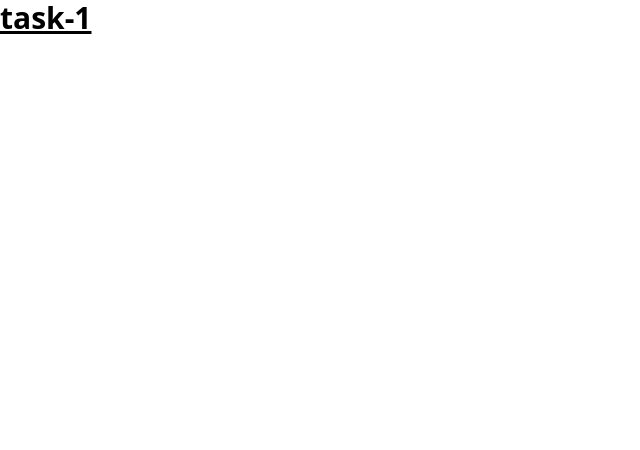
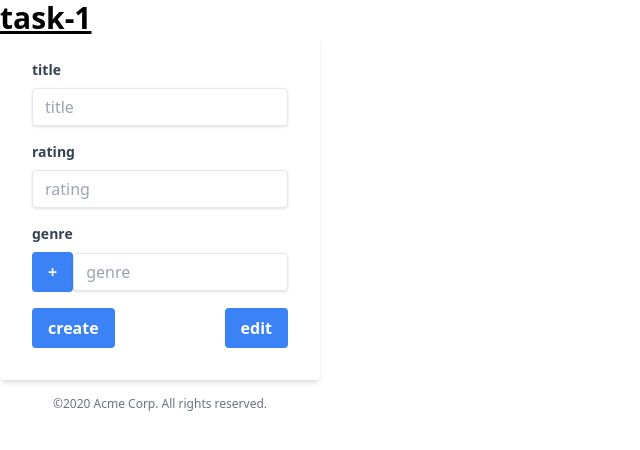
Before and after one commit to erekle-ratiani/task-1, an Angular app: page /form in a window 1280 px wide. Before the commit this address led to /. Shown: the top 450 px of the page, without its empty margins (0-640 px from the left). Built offline with nearby package versions, Linux system fonts and the light colour scheme.

Commit message:
add movie form

```diff
--- a/src/app/app-routing.module.ts
+++ b/src/app/app-routing.module.ts
@@ -1,10 +1,12 @@
 import { NgModule } from '@angular/core';
 import { RouterModule, Routes } from '@angular/router';
 import { MoviesViewComponent } from './movies/movies-view/movies-view.component';
+import { MovieFormComponent } from './core/movies/edit-movie/movie-form.component';
 
 const routes: Routes = [
   { path: '', redirectTo: '/movies', pathMatch: 'full' },
   { path: 'movies', component: MoviesViewComponent },
+  { path: 'form', component: MovieFormComponent },
 ];
 
 @NgModule({
--- /dev/null
+++ b/src/app/core/movies/edit-movie/edit-movie.component.html
@@ -0,0 +1,84 @@
+<div class="w-full max-w-xs">
+  <form
+    class="bg-white shadow-md rounded px-8 pt-6 pb-8 mb-4"
+    [formGroup]="movieForm"
+  >
+    <div class="mb-4">
+      <label class="block text-gray-700 text-sm font-bold mb-2" for="username">
+        title
+      </label>
+      <input
+        class="shadow appearance-none border rounded w-full py-2 px-3 text-gray-700 leading-tight focus:outline-none focus:shadow-outline"
+        id="title"
+        type="text"
+        placeholder="title"
+        formControlName="title"
+      />
+    </div>
+    <div class="mb-4">
+      <label class="block text-gray-700 text-sm font-bold mb-2" for="username">
+        rating
+      </label>
+      <input
+        class="shadow appearance-none border rounded w-full py-2 px-3 text-gray-700 leading-tight focus:outline-none focus:shadow-outline"
+        id="rating"
+        type="number"
+        placeholder="rating"
+        formControlName="rating"
+      />
+    </div>
+
+    <div formArrayName="genre" class="mb-4">
+      <label class="block text-gray-700 text-sm font-bold mb-2" for="genre0">
+        genre
+      </label>
+      <div
+        class="flex items-center justify-between"
+        *ngFor="let control of getFormArrayControls; let i = index"
+      >
+        <button
+          class="bg-blue-500 hover:bg-blue-700 text-white font-bold py-2 px-4 rounded focus:outline-none focus:shadow-outline"
+          type="button"
+          *ngIf="getFormArrayControls.length > 1"
+          (click)="removeFormControl(i)"
+        >
+          -
+        </button>
+        <button
+          class="bg-blue-500 hover:bg-blue-700 text-white font-bold py-2 px-4 rounded focus:outline-none focus:shadow-outline"
+          type="button"
+          (click)="addFormControl()"
+        >
+          +
+        </button>
+        <input
+          class="shadow appearance-none border rounded w-full py-2 px-3 text-gray-700 leading-tight focus:outline-none focus:shadow-outline"
+          [formControl]="control"
+          placeholder="genre"
+          type="text"
+          [ngClass]="'ingredient--inp'"
+          [id]="'genre' + i"
+        />
+      </div>
+    </div>
+    <div class="flex items-center justify-between">
+      <button
+        class="bg-blue-500 hover:bg-blue-700 text-white font-bold py-2 px-4 rounded focus:outline-none focus:shadow-outline"
+        type="button"
+        [disabled]="!movieForm.valid"
+      >
+        create
+      </button>
+      <button
+        [disabled]="!movieForm.valid"
+        class="bg-blue-500 hover:bg-blue-700 text-white font-bold py-2 px-4 rounded focus:outline-none focus:shadow-outline"
+        type="button"
+      >
+        edit
+      </button>
+    </div>
+  </form>
+  <p class="text-center text-gray-500 text-xs">
+    &copy;2020 Acme Corp. All rights reserved.
+  </p>
+</div>
--- /dev/null
+++ b/src/app/core/movies/edit-movie/movie-form.component.ts
@@ -0,0 +1,48 @@
+import { Component, OnInit } from '@angular/core';
+import { CommonModule } from '@angular/common';
+import {
+  FormArray,
+  FormBuilder,
+  FormControl,
+  FormGroup,
+  FormsModule,
+  ReactiveFormsModule,
+  Validators,
+} from '@angular/forms';
+
+@Component({
+  selector: 'app-movie-form',
+  standalone: true,
+  imports: [CommonModule, FormsModule, ReactiveFormsModule],
+  templateUrl: './edit-movie.component.html',
+  styleUrls: ['./edit-movie.component.scss'],
+})
+export class MovieFormComponent implements OnInit {
+  constructor(private formBuilder: FormBuilder) {}
+  movieForm!: FormGroup;
+  ngOnInit(): void {
+    this.movieForm = this.formBuilder.group({
+      title: [null, [Validators.required]],
+      rating: [null, [Validators.required]],
+      genre: new FormArray([new FormControl(null, Validators.required)]),
+    });
+    console.log(this.movieForm);
+  }
+  ////////form array
+  get formArray(): FormArray {
+    return this.movieForm.get('genre') as FormArray;
+  }
+
+  addFormControl() {
+    const newControl = this.formBuilder.control(null, Validators.required);
+    this.formArray.push(newControl);
+  }
+
+  removeFormControl(index: number) {
+    this.formArray.removeAt(index);
+  }
+  get getFormArrayControls(): FormControl[] {
+    return this.formArray.controls as FormControl[];
+  }
+  ////////form array
+}
```
Also changed, not shown: src/app/core/movies/edit-movie/edit-movie.component.scss (added).
